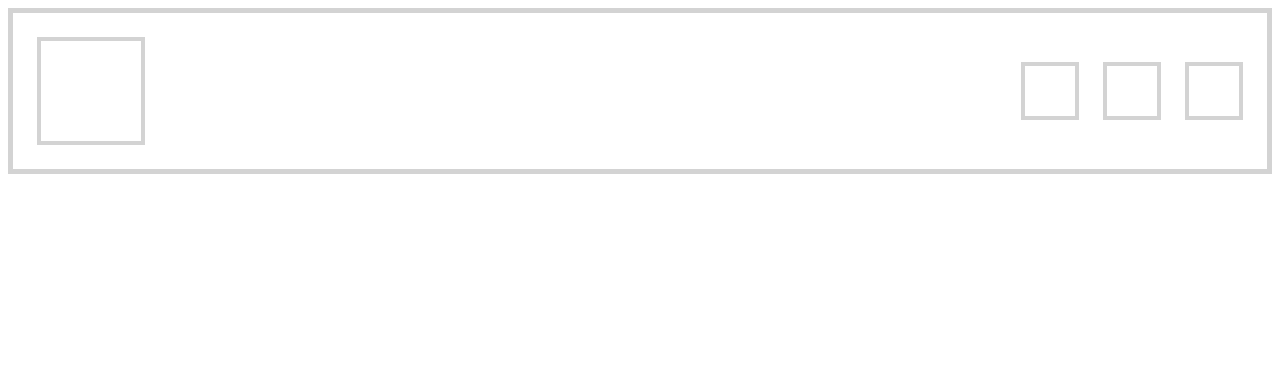
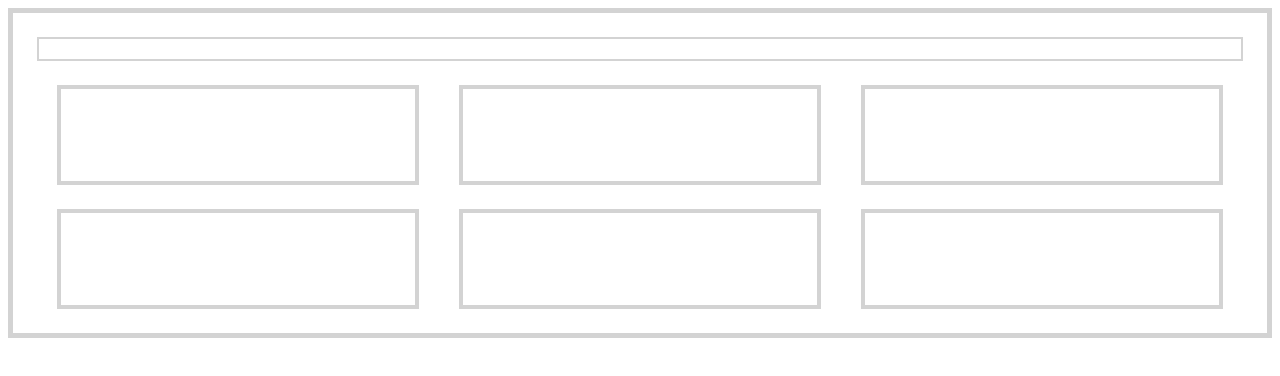
Before and after one commit to RaoufKernane/CSS-Best-Practice, a plain HTML site: page index.html in a window 1280 px wide. Drawn offline with Linux system fonts and the light colour scheme.

Commit message:
CSS Practice 2

```diff
--- a/index.html
+++ b/index.html
@@ -4,17 +4,21 @@
     <meta charset="UTF-8">
     <meta http-equiv="X-UA-Compatible" content="IE=edge">
     <meta name="viewport" content="width=device-width, initial-scale=1.0">
-    <title>Document</title>
+    <title>CSS Layout</title>
 </head>
 <link rel="stylesheet" href="./style.css">
 <body>
     <div class="container">
-    <div class="box"></div>
-    <div class="box-wrapper">
-        <div class="box box-small"></div>
-        <div class="box box-small"></div>
-        <div class="box box-small"></div>
-    </div>
+        <div class="row"></div>
+        <div class="title"></div>
+        <div class="box-wrapper">
+            <div class="box"></div>
+            <div class="box"></div>
+            <div class="box"></div>
+            <div class="box"></div>
+            <div class="box"></div>
+            <div class="box"></div>
+        </div>
     </div>
 </body>
 </html>
--- a/style.css
+++ b/style.css
@@ -1,23 +1,29 @@
+*{
+    box-sizing: border-box;
+}
+.container{
+    border: 5px solid lightgray;
+    padding: 24px 24px 0px 24px;
+}
+.row{
+    width: 100%;
+    max-width: 600px;
+    margin:0 auto;
+}
+.title{
+   border: 2px solid lightgray;
+   width: 100%;
+   height: 24px;
+   margin-bottom: 24px;
+}
 .box{
     border: 4px solid lightgrey;
-    width: 100px;
-    height: 100px;
+    width: 30%;
+    height:100px;
+    margin-bottom: 24px;
 }
-
-.box-small{
-   width: 50px;
-   height: 50px;
-   margin-left: 24px;
+.box-wrapper{
+    display: flex;
+flex-wrap: wrap;
+    justify-content: space-around;
 }
-
-.box-wrapper{
-display: flex;
-align-items: center;
-}
-
-.container{
-    border: 5px solid lightgray;
-    display:flex;
-    justify-content:space-between;
-    padding: 24px;
-}
```
